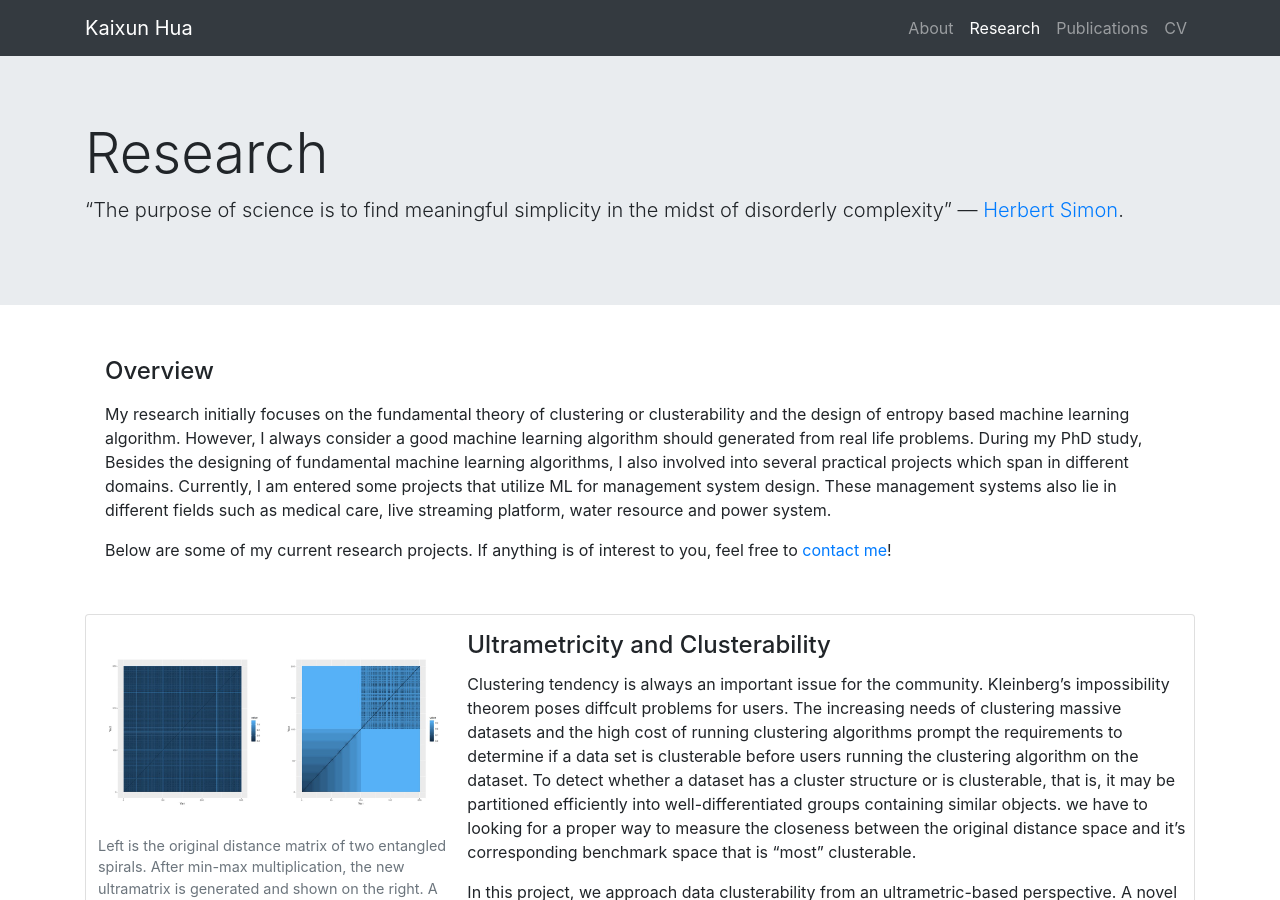
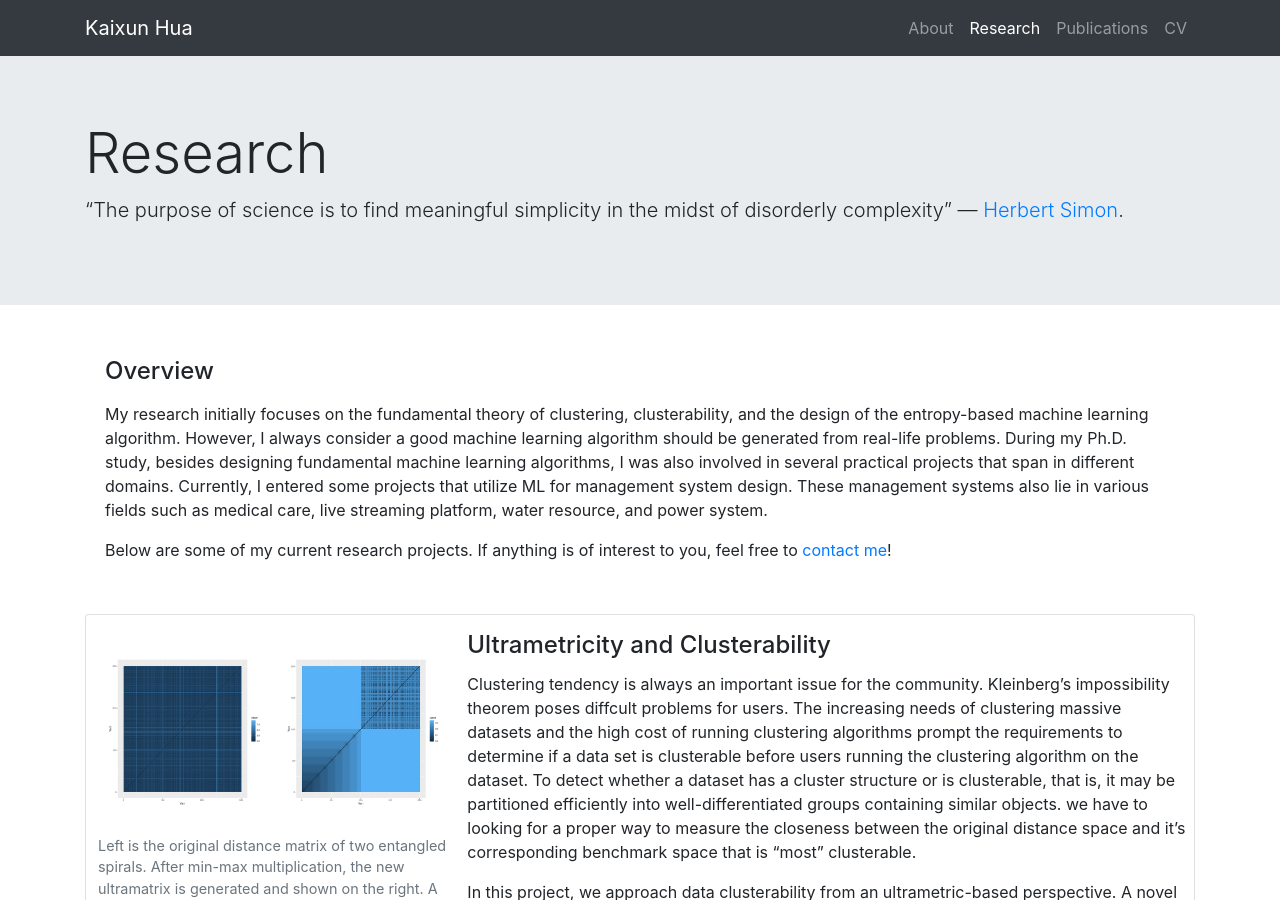
Before and after one commit to kingsley1989/kingsley1989.github.io, a Jekyll site: the page built from _pages/research.md, in a window 1280 px wide and 900 px high. Built offline with Jekyll 4.4.1, drawn with Linux system fonts in a browser that asks for light colours; nearby versions of some CDN libraries.

Commit message:
Update research.md

```diff
--- a/_pages/research.md
+++ b/_pages/research.md
@@ -7,7 +7,7 @@ jumbo_txt: |
     "The purpose of science is to find meaningful simplicity in the midst of disorderly complexity" --- [Herbert Simon](https://www.cmu.edu/simon/what-is-simon/herbert-a-simon.html).
 
 overview: |
-    My research initially focuses on the fundamental theory of clustering or clusterability and the design of entropy based machine learning algorithm. However, I always consider a good machine learning algorithm should generated from real life problems. During my PhD study, Besides the designing of fundamental machine learning algorithms, I also involved into several practical projects which span in different domains. Currently, I am entered some projects that utilize ML for management system design. These management systems also lie in different fields such as medical care, live streaming platform, water resource and power system.
+    My research initially focuses on the fundamental theory of clustering, clusterability, and the design of the entropy-based machine learning algorithm. However, I always consider a good machine learning algorithm should be generated from real-life problems. During my Ph.D. study, besides designing fundamental machine learning algorithms, I was also involved in several practical projects that span in different domains. Currently, I entered some projects that utilize ML for management system design. These management systems also lie in various fields such as medical care, live streaming platform, water resource, and power system.
 
     Below are some of my current research projects. If anything is of interest to you, feel free to [contact me](#contact-me)!
 ---
```
